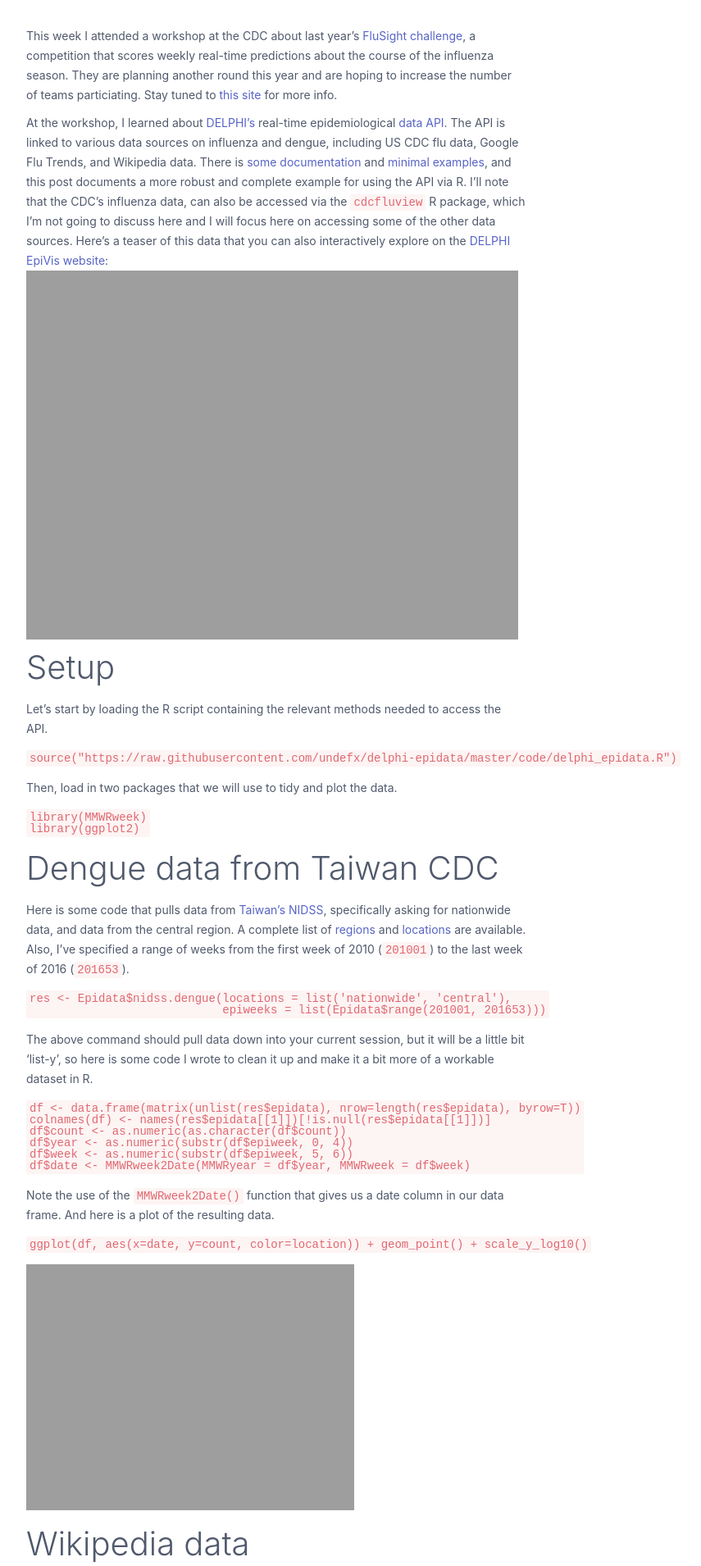
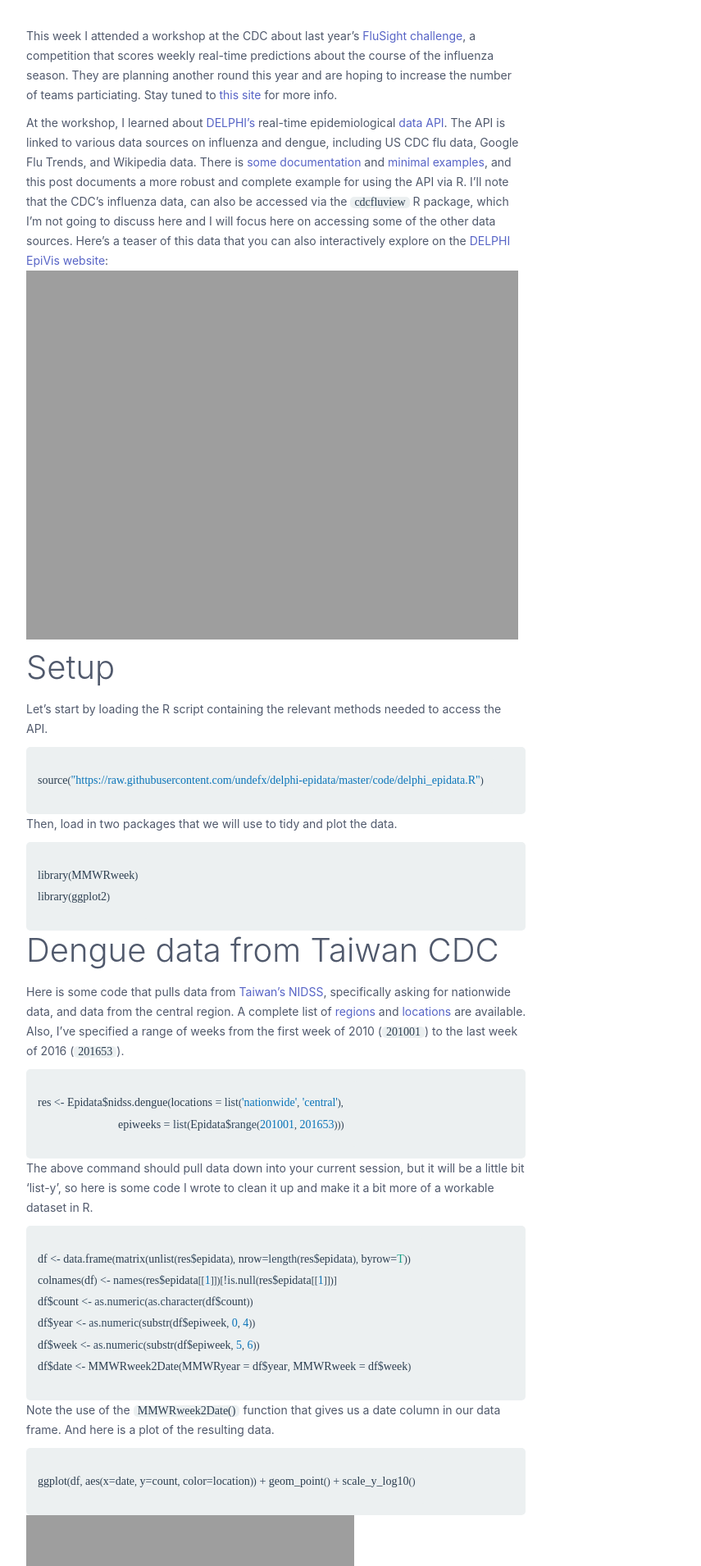
Before and after one commit to reichlab/reichlab.github.io, a Jekyll site: the page built from blog/_posts/2016-09-01-epidata-api.md, in a window 1280 px wide. Shown: the part 355-2265 px from the top of the page at 82% size, without its empty margins (146-1001 px from the left). Built offline with Jekyll 4.4.1, drawn with Linux system fonts in a browser that asks for light colours.

Commit message:
Code highlighting

```diff
--- a/_layouts/post.html
+++ b/_layouts/post.html
@@ -8,7 +8,7 @@
 
     <section class="container container-body grid-960">
       <div class="columns">
-        <div class="column col-8">
+        <div class="column col-8 col-md-12">
           <h1>{{ page.title }}</h1>
           <p>
             by <em>{{ page.author }}</em>
@@ -17,7 +17,7 @@
         </div>
       </div>
       <div class="columns">
-        <div class="column col-8">
+        <div class="column col-8 col-md-12">
           {{ content }}
         </div>
       </div>
--- a/_sass/_colors.scss
+++ b/_sass/_colors.scss
@@ -9,3 +9,6 @@ $color-white: #ffffff;
 
 $color-github: $color-black;
 $color-twitter: #1da1f2;
+
+$code-foreground: #2c3e50;
+$code-background: #ecf0f1;
--- a/_sass/_main.scss
+++ b/_sass/_main.scss
@@ -20,5 +20,30 @@ ul {
 }
 
 .error-panel {
-  margin: 10rem 0rem;
+  margin: 10rem 0;
 }
+
+.highlight {
+  border-radius: 5px;
+  font-family: 'Source Code Pro';
+  font-size: 14px;
+  overflow-x: auto;
+
+  // Fix for parens
+  .p {
+    font-size: 12px;
+  }
+
+  code {
+    line-height: 1.8em;
+    padding: 1em;
+  }
+}
+
+code {
+  background: $code-background;
+  border-radius: 5px;
+  color: $code-foreground;
+  font-family: 'Source Code Pro';
+  padding: 0 5px;
+}
--- /dev/null
+++ b/_sass/_pyg.scss
@@ -0,0 +1,88 @@
+/* Pygments theme exported from Emacs */
+
+/* Palette
+#2c3e50  foreground
+#ecf0f1  background
+#16a085  builtin
+#7f8c8d  comment
+#e67e22  constant
+#7f8c8d  doc
+#34495e  func
+#d98c10  keyword
+#d98c10  regex
+#0a74b9  string
+#2492db  type
+#8e44ad  variable
+#d35400  warning
+*/
+
+/* Style */
+.highlight { color: #2c3e50; background-color: #ecf0f1; }
+.highlight .c { color: #7f8c8d; }
+.highlight .err { color: #d35400; }
+.highlight .g { color: #2c3e50; }
+.highlight .k { color: #d98c10; }
+.highlight .l { color: #2c3e50; }
+.highlight .n { color: #2c3e50; }
+.highlight .o { color: #34495e; }
+.highlight .x { color: #e67e22; }
+.highlight .p { color: #2c3e50; }
+.highlight .cm { color: #7f8c8d; }
+.highlight .cp { color: #34495e; }
+.highlight .c1 { color: #7f8c8d; }
+.highlight .cs { color: #34495e; }
+.highlight .gd { color: #0a74b9; }
+.highlight .ge { color: #2c3e50; font-style: italic; }
+.highlight .gr { color: #d35400; }
+.highlight .gh { color: #e67e22; }
+.highlight .gi { color: #34495e; }
+.highlight .go { color: #2c3e50; }
+.highlight .gp { color: #2c3e50; }
+.highlight .gs { color: #2c3e50; font-weight: bold; }
+.highlight .gu { color: #e67e22; }
+.highlight .gt { color: #2c3e50; }
+.highlight .kc { color: #e67e22; }
+.highlight .kd { color: #d98c10; }
+.highlight .kn { color: #34495e; }
+.highlight .kp { color: #34495e; }
+.highlight .kr { color: #d98c10; }
+.highlight .kt { color: #2492db; }
+.highlight .ld { color: #2c3e50; }
+.highlight .m { color: #0a74b9; }
+.highlight .s { color: #0a74b9; }
+.highlight .na { color: #2c3e50; }
+.highlight .nb { color: #16a085; }
+.highlight .nc { color: #2492db; }
+.highlight .no { color: #e67e22; }
+.highlight .nd { color: #2492db; }
+.highlight .ni { color: #e67e22; }
+.highlight .ne { color: #e67e22; }
+.highlight .nf { color: #34495e; }
+.highlight .nl { color: #2c3e50; }
+.highlight .nn { color: #2c3e50; }
+.highlight .nx { color: #2c3e50; }
+.highlight .py { color: #2492db; }
+.highlight .nt { color: #2492db; }
+.highlight .nv { color: #8e44ad; }
+.highlight .ow { color: #34495e; }
+.highlight .w { color: #2c3e50; }
+.highlight .mf { color: #0a74b9; }
+.highlight .mh { color: #0a74b9; }
+.highlight .mi { color: #0a74b9; }
+.highlight .mo { color: #0a74b9; }
+.highlight .sb { color: #7f8c8d; }
+.highlight .sc { color: #0a74b9; }
+.highlight .sd { color: #7f8c8d; }
+.highlight .s2 { color: #0a74b9; }
+.highlight .se { color: #e67e22; }
+.highlight .sh { color: #7f8c8d; }
+.highlight .si { color: #0a74b9; }
+.highlight .sx { color: #0a74b9; }
+.highlight .sr { color: #d98c10; }
+.highlight .s1 { color: #0a74b9; }
+.highlight .ss { color: #0a74b9; }
+.highlight .bp { color: #16a085; }
+.highlight .vc { color: #2492db; }
+.highlight .vg { color: #8e44ad; }
+.highlight .vi { color: #8e44ad; }
+.highlight .il { color: #0a74b9; }
--- a/css/custom.scss
+++ b/css/custom.scss
@@ -4,3 +4,4 @@
 
 @import 'colors';
 @import 'main';
+@import 'pyg';
```
